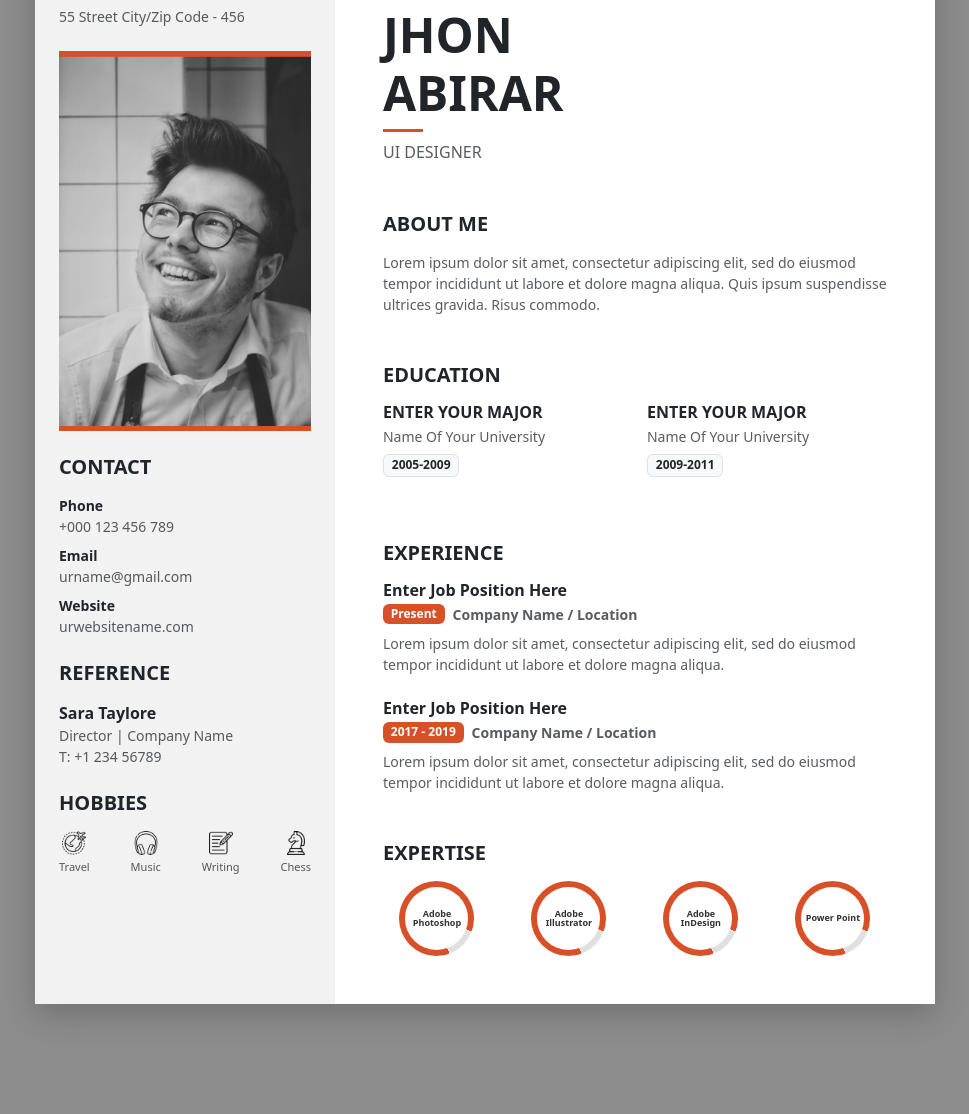
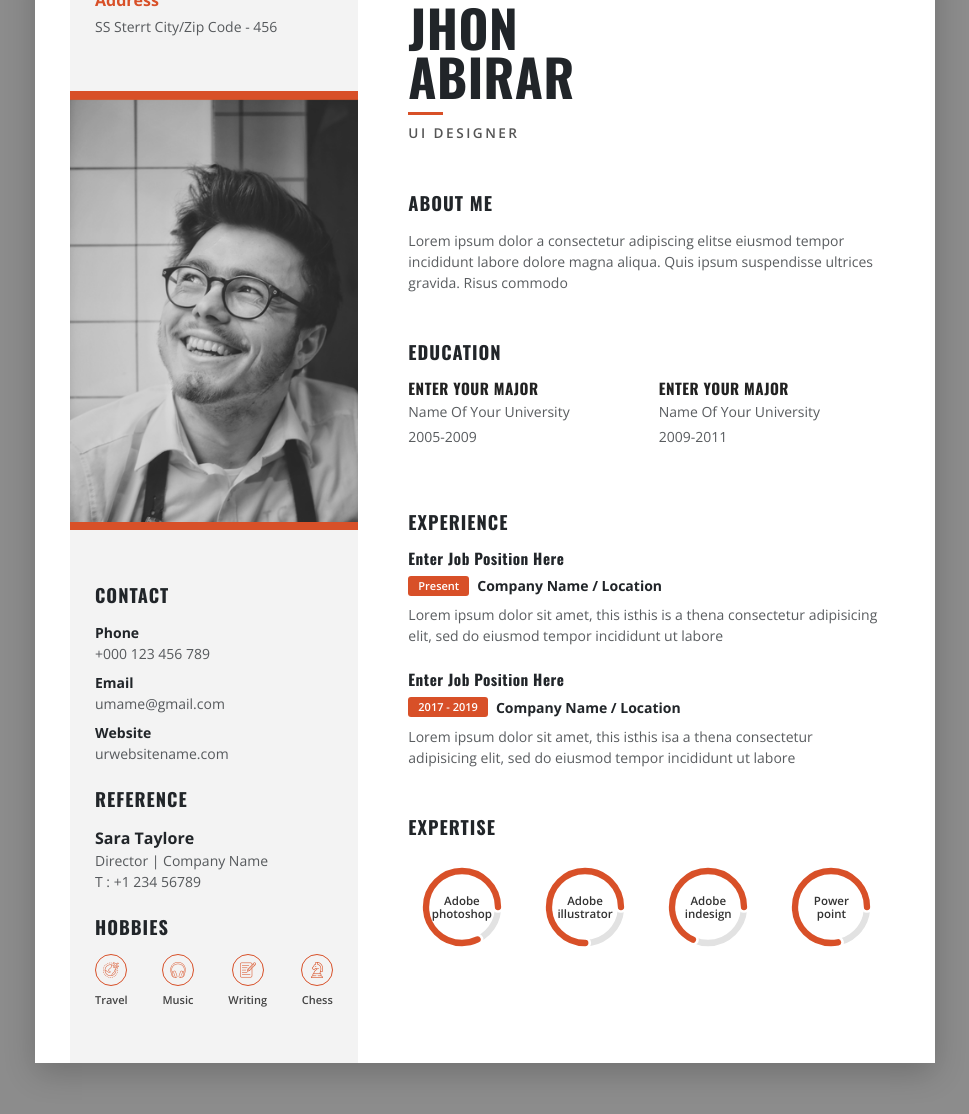
Before and after one commit to vladyslavkarshenpm2025-lgtm/pm_22_07, a website: page src/index.html in a window 1280 px wide. Shown: the part 106-1220 px from the top of the page, without its empty margins (155-1124 px from the left). Before the commit the page ends 1174 px from the top, so only its background shows below. Drawn offline with nearby package versions, Linux system fonts and the light colour scheme; files that its build step writes are made by us from their sources.

Commit message:
оформлення кругових діаграм + перефарбування свг зображень + зміна шрифтів + відступи між текстом та від краю сторінки

```diff
--- a/src/index.html
+++ b/src/index.html
@@ -4,89 +4,116 @@
   <meta charset="UTF-8">
   <meta name="viewport" content="width=device-width, initial-scale=1.0">
   <title>Jhon Abirar - Resume</title>
+
+  <!-- Підключення шрифтів Oswald та Open Sans -->
+  <link rel="preconnect" href="https://fonts.googleapis.com">
+  <link rel="preconnect" href="https://fonts.gstatic.com" crossorigin>
+  <link href="https://fonts.googleapis.com/css2?family=Open+Sans:wght@400;600;700&family=Oswald:wght@500;600;700&display=swap" rel="stylesheet">
+
   <link rel="stylesheet" href="css/bootstrap.min.css">
   <link rel="stylesheet" href="css/style.css">
 </head>
 <body>
 
-  <!-- Головний обгортковий контейнер з відступами від боків -->
+  <!-- Головний обгортковий контейнер -->
   <div class="resume-container my-4">
     <div class="row g-0">
 
       <!-- Ліва колонка (Sidebar) -->
-      <aside class="col-md-4 sidebar p-4">
+      <aside class="col-md-4 sidebar">
+        <div class="sidebar-padding">
+          <!-- Address -->
           <div class="address-box mb-4">
-          <p class="text-accent fw-bold mb-0">Address</p>
-          <p class="small text-muted mb-0">55 Street City/Zip Code - 456</p>
+            <p class="text-accent fw-bold mb-1">Address</p>
+            <p class="small text-muted mb-0">SS Sterrt City/Zip Code - 456</p>
+          </div>
         </div>
 
-        <!-- Фотографія з помаранчевими окантовками зверху і знизу -->
+        <!-- Фотографія з помаранчевими окантовками на всю ширину сайдбару -->
         <div class="profile-photo-wrapper mb-4">
-          <img src="imgs\Знімок екрана 2026-10-14 212425.png" alt="Jhon Abirar">
+          <img src="imgs/Знімок екрана 2026-10-14 212425.png" alt="Jhon Abirar">
         </div>
 
+        <div class="sidebar-padding">
           <!-- Contact -->
           <section class="mb-4">
             <h5 class="section-title text-uppercase fw-bold text-dark mb-3">Contact</h5>
-          <ul class="list-unstyled small">
-            <li class="mb-2"><strong>Phone</strong><br><span class="text-muted">+000 123 456 789</span></li>
-            <li class="mb-2"><strong>Email</strong><br><span class="text-muted">urname@gmail.com</span></li>
-            <li class="mb-2"><strong>Website</strong><br><span class="text-muted">urwebsitename.com</span></li>
+            <ul class="list-unstyled small mb-0">
+              <li class="mb-2">
+                <div class="fw-bold text-dark">Phone</div>
+                <div class="text-muted">+000 123 456 789</div>
+              </li>
+              <li class="mb-2">
+                <div class="fw-bold text-dark">Email</div>
+                <div class="text-muted">umame@gmail.com</div>
+              </li>
+              <li class="mb-2">
+                <div class="fw-bold text-dark">Website</div>
+                <div class="text-muted">urwebsitename.com</div>
+              </li>
             </ul>
           </section>
 
           <!-- Reference -->
           <section class="mb-4">
             <h5 class="section-title text-uppercase fw-bold text-dark mb-3">Reference</h5>
-          <p class="fw-bold mb-0 text-dark">Sara Taylore</p>
-          <p class="small text-muted mb-0">Director | Company Name</p>
-          <p class="small text-muted">T: +1 234 56789</p>
+            <div class="fw-bold text-dark">Sara Taylore</div>
+            <div class="small text-muted">Director | Company Name</div>
+            <div class="small text-muted">T : +1 234 56789</div>
           </section>
 
-        <!-- Hobbies (Без рамок, із зображеннями/іконками) -->
+          <!-- Hobbies -->
           <section class="mb-4">
             <h5 class="section-title text-uppercase fw-bold text-dark mb-3">Hobbies</h5>
-          <div class="d-flex justify-content-between text-center">
+            <div class="d-flex justify-content-between align-items-center text-center">
 
               <div class="hobby-item">
-              <!-- Замініть src на шлях до вашої іконки Travel -->
-              <img src="imgs\world.png" alt="Travel">
+                <div class="hobby-icon-circle">
+                  <img src="imgs/world.png" alt="Travel">
+                </div>
                 <span>Travel</span>
               </div>
 
               <div class="hobby-item">
+                <div class="hobby-icon-circle">
                   <img src="imgs/headphones.png" alt="Music">
+                </div>
                 <span>Music</span>
               </div>
 
               <div class="hobby-item">
-              <img src="imgs\edit.png" alt="Writing">
+                <div class="hobby-icon-circle">
+                  <img src="imgs/edit.png" alt="Writing">
+                </div>
                 <span>Writing</span>
               </div>
 
               <div class="hobby-item">
-              <img src="imgs\strategy.png" alt="Chess">
+                <div class="hobby-icon-circle">
+                  <img src="imgs/strategy.png" alt="Chess">
+                </div>
                 <span>Chess</span>
               </div>
 
             </div>
           </section>
+        </div>
       </aside>
 
       <!-- Права колонка (Main Content) -->
-      <main class="col-md-8 p-5">
+      <main class="col-md-8 main-content">
         <!-- Header -->
         <header class="mb-5">
-          <h1 class="display-5 fw-bold text-dark text-uppercase">Jhon<br>Abirar</h1>
+          <h1 class="main-name text-dark text-uppercase fw-bold mb-1">Jhon<br>Abirar</h1>
           <div class="accent-line mb-2"></div>
-          <p class="text-muted text-uppercase tracking-wider">UI Designer</p>
+          <p class="job-title text-uppercase tracking-wider mb-0">UI Designer</p>
         </header>
 
         <!-- About Me -->
         <section class="mb-5">
           <h5 class="section-title text-uppercase fw-bold text-dark mb-3">About Me</h5>
-          <p class="text-muted small">
-            Lorem ipsum dolor sit amet, consectetur adipiscing elit, sed do eiusmod tempor incididunt ut labore et dolore magna aliqua. Quis ipsum suspendisse ultrices gravida. Risus commodo.
+          <p class="text-muted small leading-relaxed mb-0">
+            Lorem ipsum dolor a consectetur adipiscing elitse eiusmod tempor incididunt labore dolore magna aliqua. Quis ipsum suspendisse ultrices gravida. Risus commodo
           </p>
         </section>
 
@@ -95,14 +122,14 @@
           <h5 class="section-title text-uppercase fw-bold text-dark mb-3">Education</h5>
           <div class="row">
             <div class="col-sm-6 mb-3">
-              <h6 class="fw-bold text-uppercase mb-1">Enter Your Major</h6>
+              <h6 class="fw-bold text-uppercase mb-1 entry-subtitle">Enter Your Major</h6>
               <p class="small text-muted mb-1">Name Of Your University</p>
-              <span class="badge bg-light text-dark border">2005-2009</span>
+              <p class="small text-muted mb-0">2005-2009</p>
             </div>
             <div class="col-sm-6 mb-3">
-              <h6 class="fw-bold text-uppercase mb-1">Enter Your Major</h6>
+              <h6 class="fw-bold text-uppercase mb-1 entry-subtitle">Enter Your Major</h6>
               <p class="small text-muted mb-1">Name Of Your University</p>
-              <span class="badge bg-light text-dark border">2009-2011</span>
+              <p class="small text-muted mb-0">2009-2011</p>
             </div>
           </div>
         </section>
@@ -112,52 +139,81 @@
           <h5 class="section-title text-uppercase fw-bold text-dark mb-3">Experience</h5>
 
           <div class="mb-4">
-            <h6 class="fw-bold text-dark mb-1">Enter Job Position Here</h6>
+            <h6 class="fw-bold text-dark mb-2 entry-subtitle">Enter Job Position Here</h6>
             <div class="d-flex align-items-center gap-2 mb-2">
-              <span class="badge bg-accent">Present</span>
-              <span class="fw-bold text-muted small">Company Name / Location</span>
+              <span class="custom-badge bg-accent">Present</span>
+              <span class="fw-bold text-dark small">Company Name / Location</span>
             </div>
             <p class="text-muted small mb-0">
-              Lorem ipsum dolor sit amet, consectetur adipiscing elit, sed do eiusmod tempor incididunt ut labore et dolore magna aliqua.
+              Lorem ipsum dolor sit amet, this isthis is a thena consectetur adipisicing elit, sed do eiusmod tempor incididunt ut labore
             </p>
           </div>
 
           <div class="mb-4">
-            <h6 class="fw-bold text-dark mb-1">Enter Job Position Here</h6>
+            <h6 class="fw-bold text-dark mb-2 entry-subtitle">Enter Job Position Here</h6>
             <div class="d-flex align-items-center gap-2 mb-2">
-              <span class="badge bg-accent">2017 - 2019</span>
-              <span class="fw-bold text-muted small">Company Name / Location</span>
+              <span class="custom-badge bg-accent">2017 - 2019</span>
+              <span class="fw-bold text-dark small">Company Name / Location</span>
             </div>
             <p class="text-muted small mb-0">
-              Lorem ipsum dolor sit amet, consectetur adipiscing elit, sed do eiusmod tempor incididunt ut labore et dolore magna aliqua.
+              Lorem ipsum dolor sit amet, this isthis isa a thena consectetur adipisicing elit, sed do eiusmod tempor incididunt ut labore
             </p>
           </div>
         </section>
 
-        <!-- Expertise (Неповні кола через SCSS conic-gradient) -->
+        <!-- Expertise (Кругові діаграми) -->
 <section>
-          <h5 class="section-title text-uppercase fw-bold text-dark mb-3">Expertise</h5>
-          <div class="row text-center">
-            <div class="col-3">
-              <div class="skill-circle">
-                <span class="skill-text">Adobe Photoshop</span>
+  <h5 class="section-title text-uppercase fw-bold text-dark mb-4">Expertise</h5>
+  <div class="row text-center g-3">
+
+    <!-- Adobe Photoshop -->
+    <div class="col-6 col-sm-3">
+      <div class="skill-circle-container">
+        <svg class="skill-svg" viewBox="0 0 100 100">
+          <circle class="skill-bg" cx="50" cy="50" r="40"></circle>
+          <circle class="skill-bar-border" cx="50" cy="50" r="40" style="--percent: 82;"></circle>
+          <circle class="skill-bar" cx="50" cy="50" r="40" style="--percent: 82;"></circle>
+        </svg>
+        <div class="skill-text">Adobe<br>photoshop</div>
       </div>
     </div>
-            <div class="col-3">
-              <div class="skill-circle">
-                <span class="skill-text">Adobe Illustrator</span>
+
+    <!-- Adobe Illustrator -->
+    <div class="col-6 col-sm-3">
+      <div class="skill-circle-container">
+        <svg class="skill-svg" viewBox="0 0 100 100">
+          <circle class="skill-bg" cx="50" cy="50" r="40"></circle>
+          <circle class="skill-bar-border" cx="50" cy="50" r="40" style="--percent: 75;"></circle>
+          <circle class="skill-bar" cx="50" cy="50" r="40" style="--percent: 75;"></circle>
+        </svg>
+        <div class="skill-text">Adobe<br>illustrator</div>
       </div>
     </div>
-            <div class="col-3">
-              <div class="skill-circle">
-                <span class="skill-text">Adobe InDesign</span>
+
+    <!-- Adobe Indesign -->
+    <div class="col-6 col-sm-3">
+      <div class="skill-circle-container">
+        <svg class="skill-svg" viewBox="0 0 100 100">
+          <circle class="skill-bg" cx="50" cy="50" r="40"></circle>
+          <circle class="skill-bar-border" cx="50" cy="50" r="40" style="--percent: 68;"></circle>
+          <circle class="skill-bar" cx="50" cy="50" r="40" style="--percent: 68;"></circle>
+        </svg>
+        <div class="skill-text">Adobe<br>indesign</div>
       </div>
     </div>
-            <div class="col-3">
-              <div class="skill-circle">
-                <span class="skill-text">Power Point</span>
+
+    <!-- Power Point -->
+    <div class="col-6 col-sm-3">
+      <div class="skill-circle-container">
+        <svg class="skill-svg" viewBox="0 0 100 100">
+          <circle class="skill-bg" cx="50" cy="50" r="40"></circle>
+          <circle class="skill-bar-border" cx="50" cy="50" r="40" style="--percent: 78;"></circle>
+          <circle class="skill-bar" cx="50" cy="50" r="40" style="--percent: 78;"></circle>
+        </svg>
+        <div class="skill-text">Power<br>point</div>
       </div>
     </div>
+
   </div>
 </section>
       </main>
--- a/src/scss/style.scss
+++ b/src/scss/style.scss
@@ -1,21 +1,35 @@
 $accent-color: #d85028;
-$sidebar-bg: #f2f2f2;
+$sidebar-bg: #f3f3f3;
+$text-dark: #222222;
 
 body {
-  background-color: #8c8c8c; // Темно-сірий фон сторінки як на макеті
-  padding: 40px 0;           // Великий відступ зверху і знизу від країв
+  font-family: 'Open Sans', Arial, sans-serif;
+  background-color: #8c8c8c;
+  padding: 40px ;
+  color: $text-dark;
 }
 
-// Контейнер резюме з більшими відступами та білим фоном
+// Заголовки шрифтом Oswald
+h1, h2, h3, h4, h5, h6, .section-title, .main-name {
+  font-family: 'Oswald', 'Arial Condensed', sans-serif;
+  letter-spacing: 0.5px;
+}
+
 .resume-container {
   max-width: 900px;
   margin: 0 auto;
   background-color: #fff;
-  box-shadow: 0 10px 30px rgba(0,0,0,0.2);
+  box-shadow: 0 10px 30px rgba(0, 0, 0, 0.2);
+  padding: 0 0 0 35px;
+  overflow: hidden;
 }
 
 .sidebar {
   background-color: $sidebar-bg;
+}
+
+.sidebar-padding {
+  padding: 30px 25px;
 }
 
 .text-accent {
@@ -27,76 +41,154 @@ body {
   color: #fff;
 }
 
-// Фотографія з окантовками ЗВЕРХУ та ЗНИЗУ
+// Фотографія профілю від краю до краю
 .profile-photo-wrapper {
-  border-top: 5px solid $accent-color;
-  border-bottom: 5px solid $accent-color;
+  border-top: 8px solid $accent-color;
+  border-bottom: 8px solid $accent-color;
   padding: 0;
+  width: 100%;
 
   img {
     width: 100%;
     height: auto;
     display: block;
+    object-fit: cover;
   }
 }
 
+.section-title {
+  font-size: 1.15rem;
+  font-weight: 700;
+  color: #111;
+  letter-spacing: 1px;
+}
+
+.main-content {
+  padding: 45px 50px !important;
+}
+
+.main-name {
+  font-size: 3.2rem;
+  line-height: 0.95;
+  font-weight: 700;
+  color: #111;
+}
+
 .accent-line {
-  width: 40px;
+  width: 35px;
   height: 3px;
   background-color: $accent-color;
+  margin: 12px 0;
 }
 
-// Стилі для іконок хобі
+.job-title {
+  font-size: 0.85rem;
+  font-weight: 600;
+  color: #555;
+  letter-spacing: 2.5px;
+}
+
+.entry-subtitle {
+  font-size: 0.95rem;
+  letter-spacing: 0.5px;
+}
+
+// Hobbies - іконки в кружечках
 .hobby-item {
   display: flex;
   flex-direction: column;
   align-items: center;
   font-size: 11px;
-  color: #555;
+  color: #444;
+  font-weight: 600;
 
-  img {
-    width: 24px;
-    height: 24px;
-    margin-bottom: 4px;
+  .hobby-icon-circle {
+    width: 32px;
+    height: 32px;
+    border: 1px solid $accent-color;
+    border-radius: 50%;
+    display: flex;
+    align-items: center;
+    justify-content: center;
+    margin-bottom: 6px;
+
+    img {
+      width: 16px;
+      height: 16px;
+      object-fit: contain;
+
+      // Магія фільтра: перетворює чорну іконку на помаранчеву (#d85028)
+      filter: invert(38%) sepia(85%) saturate(1475%) hue-rotate(346deg) brightness(90%) contrast(88%);
+    }
   }
 }
 
-// Кругові прогрес-бари для Expertise (неповні кола)
-.skill-circle {
+// Experience - плашки
+.custom-badge {
+  display: inline-block;
+  padding: 2px 10px;
+  font-size: 11px;
+  font-weight: 600;
+  border-radius: 3px;
+  line-height: 1.4;
+}
+
+// Expertise - Кругові діаграми
+.skill-circle-container {
   position: relative;
-  width: 75px;
-  height: 75px;
-  border-radius: 50%;
-
-  // Помаранчевий скрізь, КРІМ діапазону 110deg - 160deg (правий нижній куток)
-  background: conic-gradient(
-    $accent-color 0deg 110deg,
-    #e0e0e0 110deg 160deg,
-    $accent-color 160deg 360deg
-  );
-
+  width: 90px;
+  height: 90px;
+  margin: 0 auto;
   display: flex;
   align-items: center;
   justify-content: center;
-  margin: 0 auto;
+}
 
-  &::before {
-    content: "";
-    position: absolute;
-    width: 63px;
-    height: 63px;
-    border-radius: 50%;
-    background-color: #fff;
+.skill-svg {
+  width: 100%;
+  height: 100%;
+  transform: scaleY(-1);
+  transform-origin: center;
+
+  circle {
+    fill: none;
   }
 
-  .skill-text {
-    position: relative;
-    z-index: 1;
-    font-size: 9px;
-    font-weight: bold;
-    text-align: center;
-    line-height: 1.1;
-    color: #333;
-    padding: 2px;
+  // Сірий фон діаграми
+  .skill-bg {
+    stroke: #e2e2e2;
+    stroke-width: 7;
+  }
+
+  // Біла окантовка (підкладка), яка створює білий зазор
+  .skill-bar-border {
+    stroke: #ffffff;
+    stroke-width: 13; // На 4px товстіша за основну лінію
+    stroke-linecap: round;
+    stroke-dashoffset: 0;
+    stroke-dasharray: calc(251.33px * var(--percent) / 100) 251.33px;
+  }
+
+  // Основна помаранчева лінія
+  .skill-bar {
+    stroke: $accent-color;
+    stroke-width: 7;
+    stroke-linecap: round;
+    stroke-dashoffset: 0;
+    stroke-dasharray: calc(251.33px * var(--percent) / 100) 251.33px;
   }
 }
+
+.skill-text {
+  position: absolute;
+  top: 50%;
+  left: 50%;
+  transform: translate(-50%, -50%);
+  font-size: 0.72rem;
+  font-weight: 600;
+  line-height: 1.15;
+  color: #333;
+  text-align: center;
+  width: 100%;
+  padding: 0 5px;
+}
```
Lines whose indentation alone changed are shown as unchanged.
